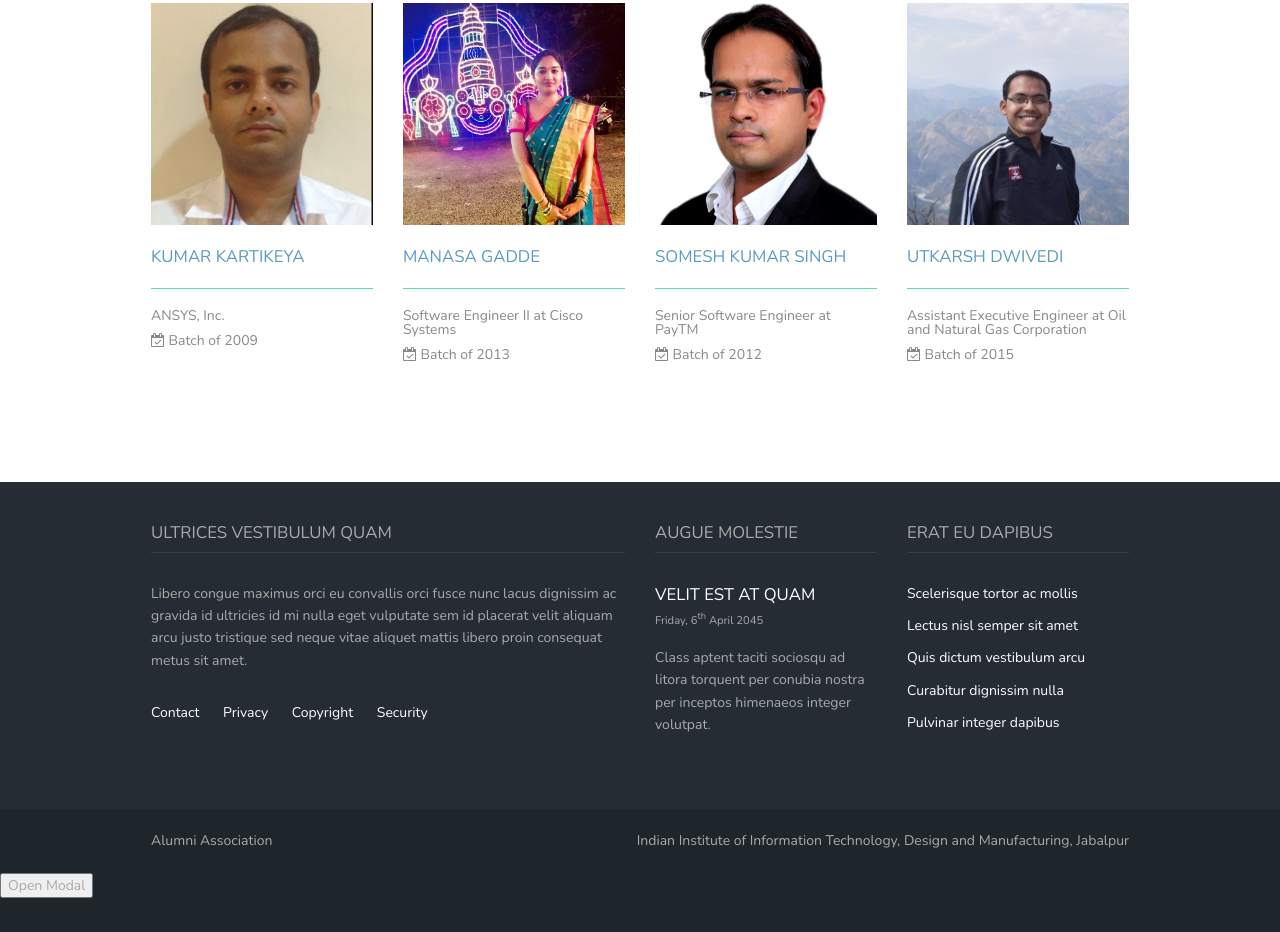
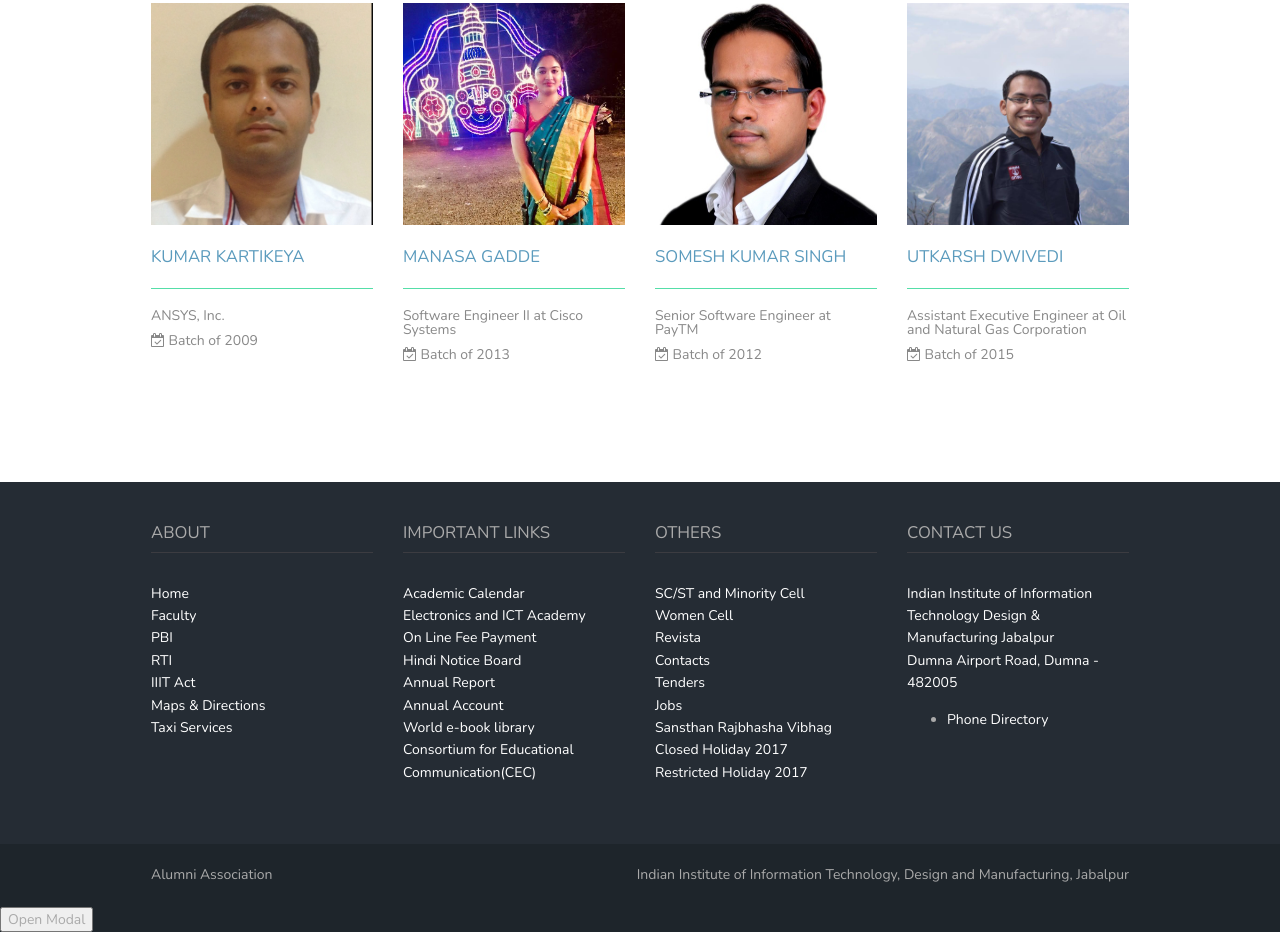
Before and after one commit to anuj97/alumni-static, a plain HTML site: page alumni.html in a window 1280 px wide. Shown: the part 1983-2915 px from the top of the page. Before the commit the page ends 2881 px from the top, so only its background shows below. Drawn offline with nearby package versions, Linux system fonts and the light colour scheme.

Commit message:
final - 1

```diff
--- a/alumni.html
+++ b/alumni.html
@@ -4,6 +4,7 @@
 <head>
     <title>IIITDMJ Alumni Association</title>
     <meta charset="utf-8">
+    <link rel="icon" href="images/alumb.png" title="ico">
     <meta name="viewport" content="width=device-width, initial-scale=1.0, maximum-scale=1.0, user-scalable=no">
     <link href="layout/styles/layout.css" rel="stylesheet" type="text/css" media="all">
     <link href="css/style.css" rel="stylesheet">
@@ -45,42 +46,6 @@
             </div>
         </div>
     </div>
-    <!--<div class="wrapper row1">
-        <header id="header" class="hoc clear">
-            <div id="logo" class="fl_left">
-                <h1><a href="index.html">IIITDMJ Alumni Association</a></h1>
-            </div>
-            <nav id="mainav" class="fl_right">
-                <ul class="clear">
-                    <li class="active"><a href="index.html">Home</a></li>
-                    <li><a class="drop" href="#">Pages</a>
-                        <ul>
-                            <li><a href="pages/gallery.html">Gallery</a></li>
-                            <li><a href="pages/full-width.html">Full Width</a></li>
-                            <li><a href="pages/sidebar-left.html">Sidebar Left</a></li>
-                            <li><a href="pages/sidebar-right.html">Sidebar Right</a></li>
-                            <li><a href="pages/basic-grid.html">Basic Grid</a></li>
-                        </ul>
-                    </li>
-                    <li><a class="drop" href="#">Dropdown</a>
-                        <ul>
-                            <li><a href="#">Level 2</a></li>
-                            <li><a class="drop" href="#">Level 2 + Drop</a>
-                                <ul>
-                                    <li><a href="#">Level 3</a></li>
-                                    <li><a href="#">Level 3</a></li>
-                                    <li><a href="#">Level 3</a></li>
-                                </ul>
-                            </li>
-                            <li><a href="#">Level 2</a></li>
-                        </ul>
-                    </li>
-                    <li><a href="#">Link Text</a></li>
-                    <li><a href="#">Link Text</a></li>
-                </ul>
-            </nav>
-        </header>
-    </div>-->
 
     <div class="wrapper row3">
         <div id="featured" class="hoc container clear">
@@ -299,47 +264,73 @@
         </div>
     </div>
     <div class="wrapper row4">
-        <footer id="footer" class="hoc topspace-0 clear">
+<footer id="footer" class="hoc topspace-0 clear">
             <div style="margin: 3vw"></div>
-            <!--            <div id="newsletter" class="clear">
+            <div class="group">
                 <div class="one_quarter first">
-                    <h6 class="nospace topspace-5"><i class="fa fa-newspaper-o"></i> Latest News</h6>
-                </div>
-                <form class="three_quarter" method="post" action="#">
-                    <div class="clear">
-                        <input class="one_third first" type="text" value="" placeholder="Name" required>
-                        <input class="one_third" type="email" value="" placeholder="Email" required>
-                        <button class="one_third" type="submit" title="Sign Up">Sign Up</button>
-                    </div>
-                </form>
-            </div>-->
-            <div class="group">
-                <div class="one_half first">
-                    <h6 class="title">Ultrices vestibulum quam</h6>
-                    <p class="btmspace-30">Libero congue maximus orci eu convallis orci fusce nunc lacus dignissim ac gravida id ultricies id mi nulla eget vulputate sem id placerat velit aliquam arcu justo tristique sed neque vitae aliquet mattis libero proin consequat metus sit amet.</p>
-                    <ul class="nospace inline pushright">
-                        <li><a href="#">Contact</a></li>
-                        <li><a href="#">Privacy</a></li>
-                        <li><a href="#">Copyright</a></li>
-                        <li><a href="#">Security</a></li>
+                    <h6 class="title">About</h6>
+                    <ul class="nospace linkedlist">
+                        <li><a href="http://www.iiitdmj.ac.in/">Home</a></li>
+
+                        <li><a href="http://faculty.iiitdmj.ac.in/" target="_blank">Faculty</a></li>
+
+                        <li><a href="http://pbi.iiitdmj.ac.in/">PBI</a></li>
+
+                        <li><a href="http://www.iiitdmj.ac.in/rti.php">RTI</a></li>
+
+                        <li><a href="http://site.iiitdmj.ac.in/download/IIIT%20Act%2030_of_2014.pdf">IIIT Act</a></li>
+
+
+                        <li><a href="http://www.iiitdmj.ac.in/maps_direction.php">Maps &amp; Directions</a></li>
+
+                         <li><a href="http://site.iiitdmj.ac.in/download/taxi%20services.pdf">Taxi Services</a></li>
+
                     </ul>
                 </div>
                 <div class="one_quarter">
-                    <h6 class="title">Augue molestie</h6>
-                    <article>
-                        <h2 class="nospace font-x1"><a href="#">Velit est at quam</a></h2>
-                        <time class="font-xs" datetime="2045-04-06">Friday, 6<sup>th</sup> April 2045</time>
-                        <p>Class aptent taciti sociosqu ad litora torquent per conubia nostra per inceptos himenaeos integer volutpat.</p>
-                    </article>
+                    <h6 class="title">Important Links</h6>
+                    <ul class="nospace linkedlist">
+
+                        <li><a href="academics/calendar.php#acad_cal">Academic Calendar</a></li>
+
+                        <li><a href="http://ict.iiitdmj.ac.in/index.html">Electronics and ICT Academy</a></li>
+
+                        <li><a href="http://efee.iiitdmj.ac.in/efee/">On Line Fee Payment</a></li>
+
+
+
+                        <li><a href="http://www.iiitdmj.ac.in/hindi.php">Hindi Notice Board</a></li>
+
+                        <li><a href="http://www.iiitdmj.ac.in/annual_report.php">Annual Report</a></li>
+                         <li><a href="http://www.iiitdmj.ac.in/annual_account.php">Annual Account</a></li>
+                          <li><a href="http://community.worldlibrary.in/?Affiliatikey=NDL-ZY1239" target="_blank">World e-book library</a></li>
+                          <li><a href="http://cec.nic.in/Pages/Home.aspx" target="_blank">Consortium for Educational Communication(CEC)</a></li>
+
+                    </ul>
                 </div>
                 <div class="one_quarter">
-                    <h6 class="title">erat eu dapibus</h6>
-                    <ul class="nospace linklist">
-                        <li><a href="#">Scelerisque tortor ac mollis</a></li>
-                        <li><a href="#">Lectus nisl semper sit amet</a></li>
-                        <li><a href="#">Quis dictum vestibulum arcu</a></li>
-                        <li><a href="#">Curabitur dignissim nulla</a></li>
-                        <li><a href="#">Pulvinar integer dapibus</a></li>
+                    <h6 class="title">Others</h6>
+                    <ul class="nospace linkedlist">
+                        <li><a href="http://site.iiitdmj.ac.in/STSCCell/">SC/ST and Minority Cell</a></li>
+                        <li><a href="http://site.iiitdmj.ac.in/womencell/index.html">Women Cell</a></li>
+                        <li><a href="http://revista.iiitdmj.ac.in/">Revista</a></li>
+                        <li><a href="http://www.iiitdmj.ac.in/contact.php">Contacts</a></li>
+                        <li><a href="http://site.iiitdmj.ac.in/tenders.html">Tenders</a></li>
+                        <li><a href="http://site.iiitdmj.ac.in/home.html">Jobs</a></li>
+                        <li><a href="http://rajbhasha.iiitdmj.ac.in/" target="_blank">Sansthan Rajbhasha Vibhag</a></li>
+                         <li><a href="http://web.iiitdmj.ac.in/download/notifications/List%20of%20Institute%20closed%20holidays%20for%20the%20calender%20year%202017.pdf">Closed Holiday 2017 </a></li>
+                        <li><a href="http://web.iiitdmj.ac.in/download/notifications/List%20of%20Institute%20restricted%20holidays%20for%20the%20calender%20year%202017.pdf">Restricted Holiday 2017 </a></li>
+                    </ul>
+                </div>
+
+                <div class="one_quarter">
+                    <h6 class="title">Contact us</h6>
+                    <ul class="nospace linkedlist">
+                        <li><a href="#">Indian Institute of Information Technology Design & Manufacturing Jabalpur</a></li>
+                        <li><a href="#">Dumna Airport Road, Dumna - 482005</a></li>
+                    </ul>
+                    <ul id="contacts_footer">
+                        <li><a href="downloads/IIITDMJ Telephone Directory.pdf" target="_blank">Phone Directory</a></li>
                     </ul>
                 </div>
             </div>
--- a/css/style.css
+++ b/css/style.css
@@ -103,3 +103,16 @@ body {
         height: 22vw;
     }
 }
+
+
+.student-co > div > img{
+    float: left;
+    height: 20vw;
+    width: auto;
+    padding: 1vw 1vw 1vw 1vw;
+    margin: 0vw 1vw 0vw 1vw;
+}
+
+.downbtn {
+    background-color: #fbf8f8;
+}
```
Also changed, not shown: index.html (+109 -61 lines), images/Alumni Assosiation Logo.png (added), images/Biswajeet Mukherjee.jpg, images/alumb.png (added), images/alumbody.jpg (added), images/coll.jpg (added), images/college.jpg (added), 1 other file.
